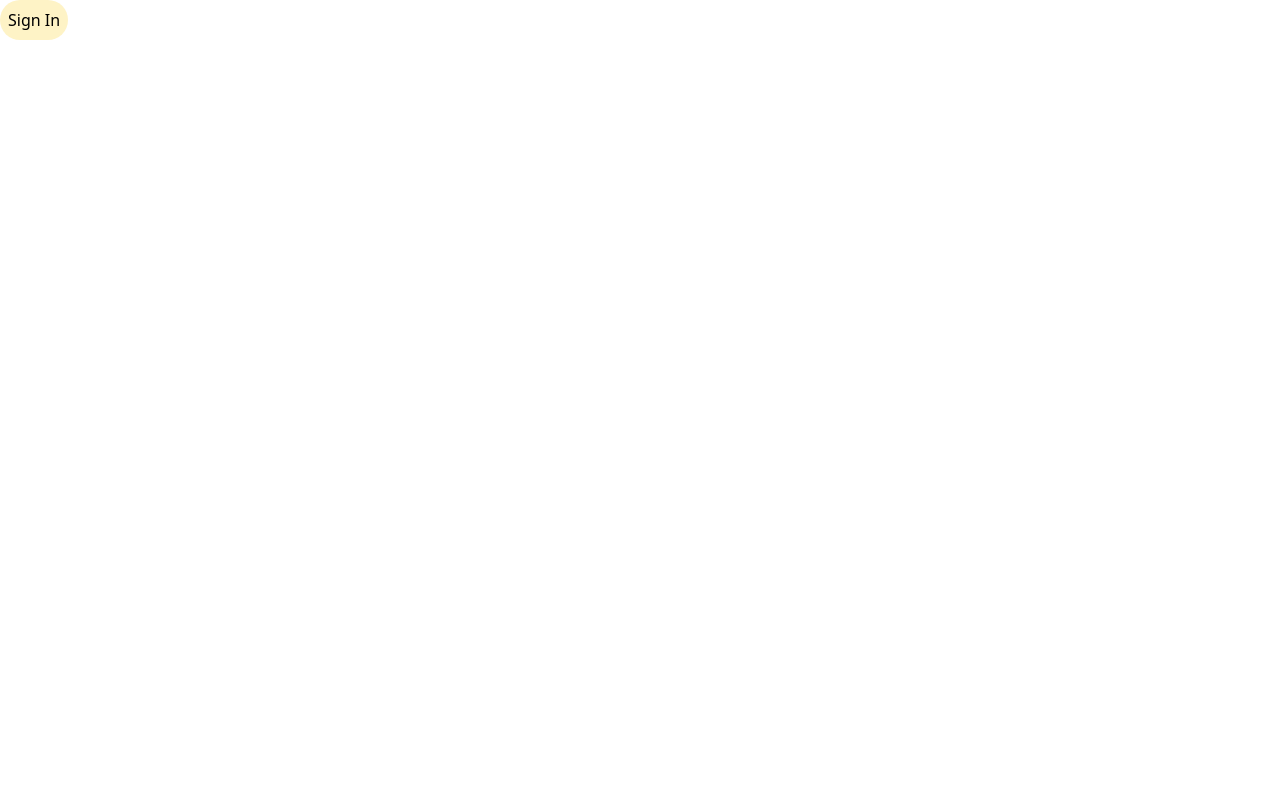
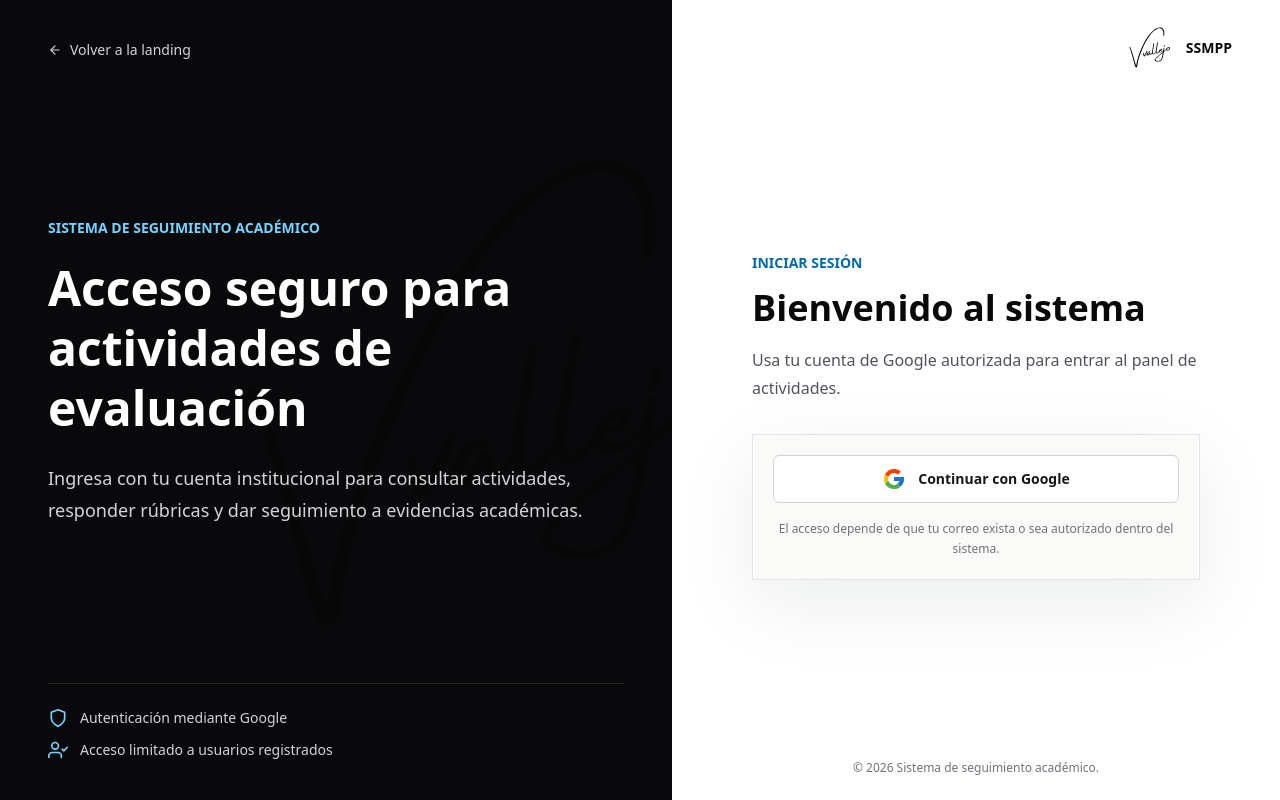
Before and after one commit to ssmppvallejo-eng/ssmpp, a Next.js app: page /landing/accounts in a window 1280 px wide. Built offline with nearby package versions, Linux system fonts and the light colour scheme.

Commit message:
agregando disenio en el login

```diff
--- a/app/landing/accounts/page.jsx
+++ b/app/landing/accounts/page.jsx
@@ -1,16 +1,104 @@
-"use client"
+"use client";
 
-import { signIn } from "next-auth/react"
+import Image from "next/image";
+import Link from "next/link";
+import { signIn } from "next-auth/react";
+import { FcGoogle } from "react-icons/fc";
+import { FiArrowLeft, FiShield, FiUserCheck } from "react-icons/fi";
 
 export default function Accounts() {
   return (
-    <>
-      <button
-        onClick={() => signIn("google", { callbackUrl: "/app" })}
-        className="rounded-4xl p-2 bg-amber-100"
-      >
-        Sign In
-      </button>
-    </>
+    <main className="min-h-screen bg-stone-50 text-zinc-950">
+      <section className="grid min-h-screen lg:grid-cols-[1.05fr_0.95fr]">
+        <article className="relative hidden overflow-hidden bg-zinc-950 px-12 py-10 text-white lg:flex lg:flex-col lg:justify-between">
+          <div className="absolute inset-0 opacity-20">
+            <Image
+              src="/logo.svg"
+              alt=""
+              width={560}
+              height={560}
+              className="absolute -right-24 top-1/2 size-[560px] -translate-y-1/2"
+            />
+          </div>
+
+          <Link href="/landing" className="relative inline-flex w-fit items-center gap-2 text-sm font-medium text-zinc-300 transition hover:text-white">
+            <FiArrowLeft />
+            Volver a la landing
+          </Link>
+
+          <div className="relative max-w-2xl">
+            <p className="text-sm font-semibold uppercase text-sky-300">
+              Sistema de seguimiento académico
+            </p>
+            <h1 className="mt-5 text-5xl font-semibold leading-tight">
+              Acceso seguro para actividades de evaluación
+            </h1>
+            <p className="mt-6 max-w-xl text-lg leading-8 text-zinc-300">
+              Ingresa con tu cuenta institucional para consultar actividades,
+              responder rúbricas y dar seguimiento a evidencias académicas.
+            </p>
+          </div>
+
+          <div className="relative grid gap-3 border-t border-white/10 pt-6 text-sm text-zinc-300">
+            <div className="flex items-center gap-3">
+              <FiShield className="size-5 text-sky-300" />
+              Autenticación mediante Google
+            </div>
+            <div className="flex items-center gap-3">
+              <FiUserCheck className="size-5 text-sky-300" />
+              Acceso limitado a usuarios registrados
+            </div>
+          </div>
+        </article>
+
+        <article className="flex min-h-screen flex-col bg-white px-5 py-6 sm:px-8 lg:px-12">
+          <div className="flex items-center justify-between">
+            <Link href="/landing" className="inline-flex items-center gap-2 text-sm font-medium text-zinc-600 transition hover:text-sky-800 lg:hidden">
+              <FiArrowLeft />
+              Volver
+            </Link>
+            <div className="ml-auto flex items-center gap-3">
+              <Image src="/logo.svg" alt="Logo" width={48} height={48} className="size-12" />
+              <span className="hidden text-sm font-semibold leading-5 text-zinc-950 sm:block">
+                SSMPP
+              </span>
+            </div>
+          </div>
+
+          <div className="mx-auto flex w-full max-w-md flex-1 flex-col justify-center py-12">
+            <div className="mb-8">
+              <p className="text-sm font-semibold uppercase text-sky-700">
+                Iniciar sesión
+              </p>
+              <h2 className="mt-3 text-4xl font-semibold leading-tight text-zinc-950">
+                Bienvenido al sistema
+              </h2>
+              <p className="mt-4 text-base leading-7 text-zinc-600">
+                Usa tu cuenta de Google autorizada para entrar al panel de actividades.
+              </p>
+            </div>
+
+            <div className="border border-zinc-200 bg-stone-50 p-5 shadow-[0_24px_80px_rgba(15,23,42,0.08)]">
+              <button
+                type="button"
+                onClick={() => signIn("google", { callbackUrl: "/app" })}
+                className="flex h-12 w-full items-center justify-center gap-3 rounded-md border border-zinc-300 bg-white px-4 text-sm font-semibold text-zinc-900 transition hover:border-sky-700 hover:text-sky-800 focus:outline-none focus:ring-2 focus:ring-sky-700 focus:ring-offset-2"
+              >
+                <FcGoogle className="size-6" />
+                Continuar con Google
+              </button>
+
+              <p className="mt-4 text-center text-xs leading-5 text-zinc-500">
+                El acceso depende de que tu correo exista o sea autorizado dentro del sistema.
+              </p>
+            </div>
+          </div>
+
+          <p className="text-center text-xs text-zinc-500">
+            © 2026 Sistema de seguimiento académico.
+          </p>
+        </article>
+      </section>
+    </main>
   );
 }
```
